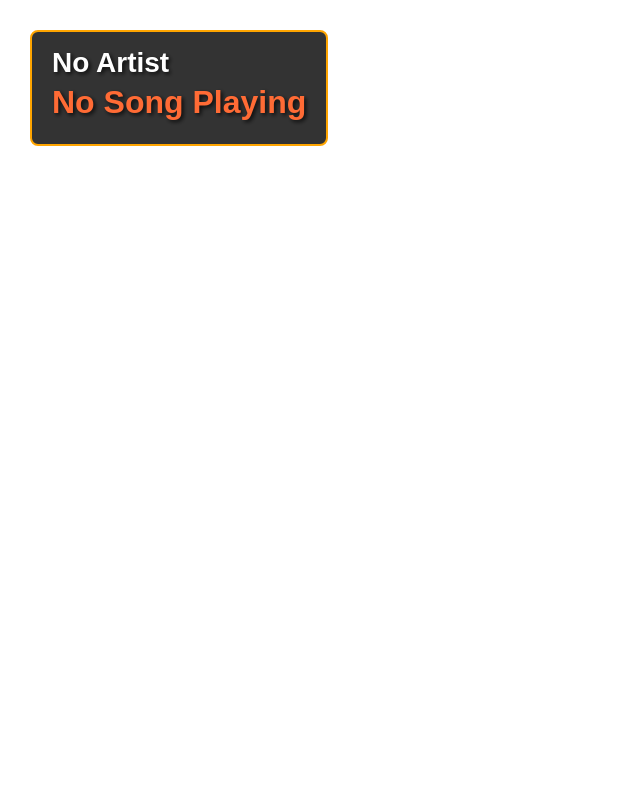
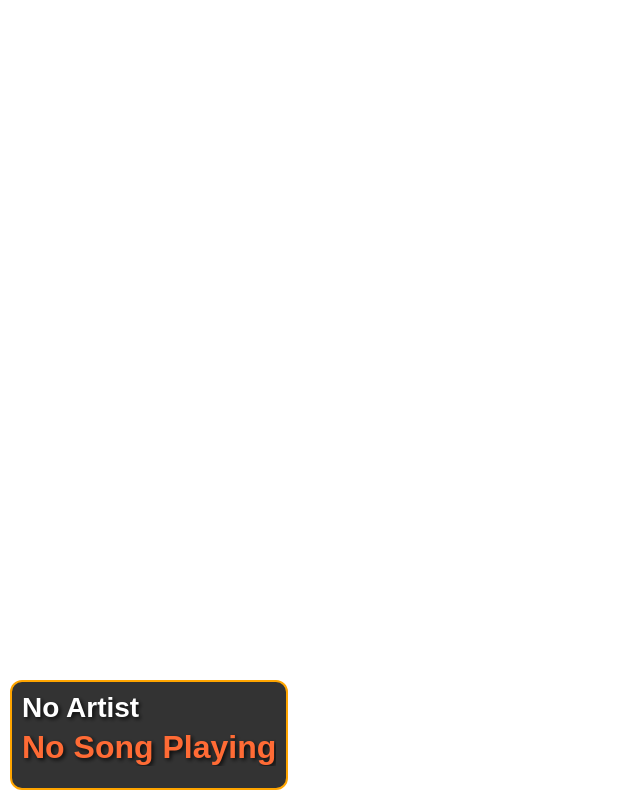
Before and after one commit to EpharGy/TraCord-DJ, a Python web app: template web_overlay/templates/overlay.html in a window 1280 px wide. Shown: the whole page, without its empty margins (0-640 px from the left). Run offline with Jinja, Linux system fonts and the light colour scheme; the template is opened without the code that fills it, so the values that code supplies are empty; some libraries are stand-ins or nearby versions.

Commit message:
v1.7.3 - Overlay UI updates

```diff
--- a/web_overlay/templates/overlay.html
+++ b/web_overlay/templates/overlay.html
@@ -9,15 +9,14 @@
         /* Overlay Appearance Variables */
         :root {
             /* Overlay box */
-            --overlay-padding: 30px;
+            --overlay-padding: 10px;
             --overlay-bg-color: rgba(0, 0, 0, 0);
             --songinfo-bg-color: rgba(0, 0, 0, 0.8);
-            --songinfo-bg-color-nosong: #222;
             --songinfo-border-width: 2px;
-            --songinfo-border-radius: 8px;
-            --songinfo-padding: 15px 20px;
+            --songinfo-border-radius: 12px;
+            --songinfo-padding: 10px 10px;
             --songinfo-z-index: 1000;
-            --songinfo-max-width: 800px;
+            --songinfo-max-width: 1024px;
             /* Status colors */
             --status-connected-color: orange;
             --status-disconnected-color: red;
@@ -59,7 +58,7 @@
         .song-info {
             position: fixed;
             left: var(--overlay-padding);
-            top: var(--overlay-padding);
+            bottom: var(--overlay-padding);
             background: var(--songinfo-bg-color);
             padding: var(--songinfo-padding);
             border-radius: var(--songinfo-border-radius);
@@ -74,9 +73,6 @@
             z-index: var(--songinfo-z-index);
             display: block;
             max-width: var(--songinfo-max-width);
-            white-space: nowrap;
-            overflow: hidden;
-            text-overflow: ellipsis;
         }
 
         .song-info.visible {
@@ -95,40 +91,36 @@
             --status-color: var(--status-disconnected-color);
         }
 
-        .song-info.no-song {
-            background: var(--songinfo-bg-color-nosong);
+        .artist, .title, .album {
+            font-weight: bold;
+            text-shadow: var(--shadow-size) var(--shadow-size) calc(2 * var(--shadow-size)) var(--shadow-color);
+            overflow: hidden;
+            text-overflow: ellipsis;
+            white-space: nowrap;
+            display: block;
         }
-
-        .artist, .title, .album, .metadata {
-            text-shadow: var(--shadow-size) var(--shadow-size) calc(2 * var(--shadow-size)) var(--shadow-color);
-        }
-
         .artist {
             font-size: var(--artist-font-size);
-            font-weight: bold;
             color: var(--artist-color);
             margin-bottom: var(--margins);
         }
-
         .title {
             font-size: var(--title-font-size);
-            font-weight: bold;
             color: var(--title-color);
             margin-bottom: var(--margins);
         }
-
         .album {
             font-size: var(--album-font-size);
             color: var(--album-color);
             margin-bottom: calc(1.5 * var(--margins));
             font-style: italic;
         }
-
         .metadata {
             display: flex;
             gap: 20px;
             font-size: var(--metadata-font-size);
             color: var(--metadata-color);
+            text-shadow: var(--shadow-size) var(--shadow-size) calc(2 * var(--shadow-size)) var(--shadow-color);
         }
 
         .bpm, .key {
@@ -141,10 +133,6 @@
 
         .connection-status {
             display: none;
-        }
-
-        .no-song .title {
-            color: var(--no-song-songinfo-bg-color-color);
         }
 
         #coverArt {
```
